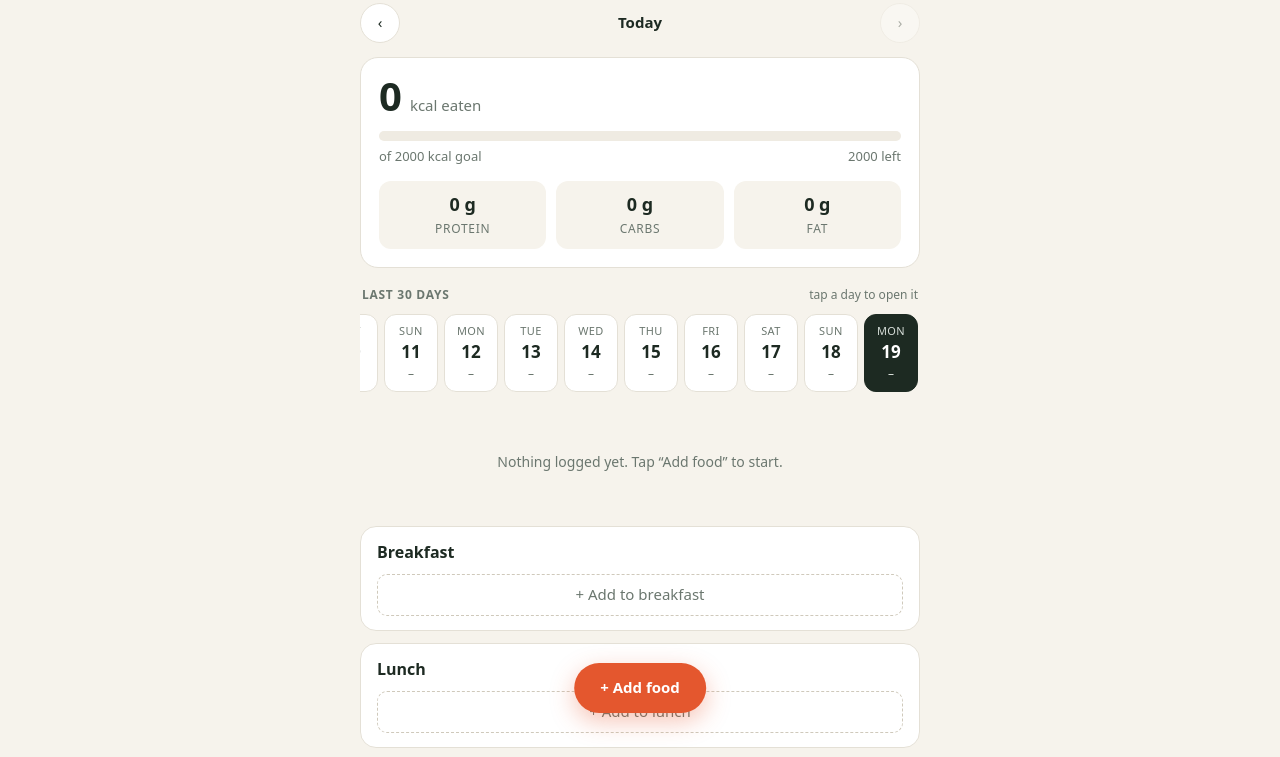
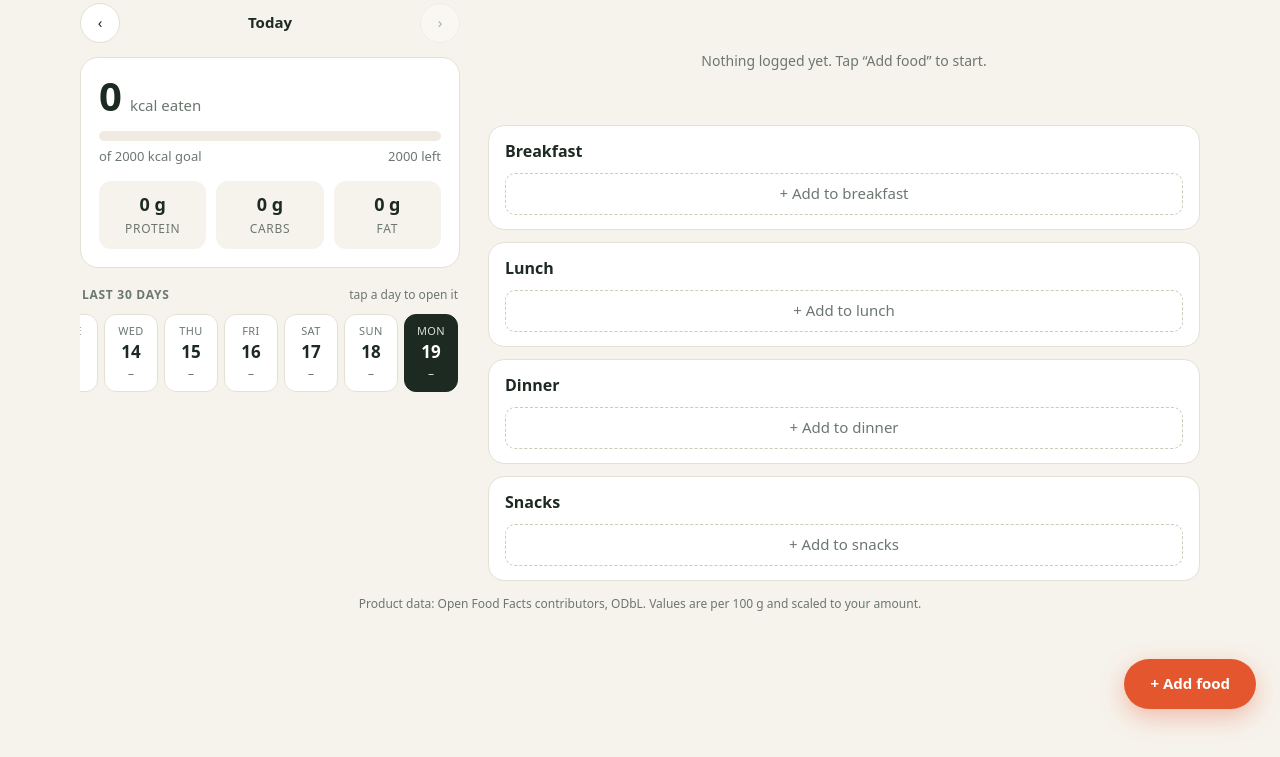
Before and after one commit to BertaGabor9283/online-yazio, a plain HTML site: page index.html in a window 1280 px wide. Shown: the part 67-824 px from the top of the page. After the commit the page ends 800 px from the top, so only its background shows below. Drawn offline with Linux system fonts and the light colour scheme.

Commit message:
Make the layout responsive: two columns on desktop
On screens 900px and wider, the day summary and history sit on the left and
the meals on the right, and the add-food and goal dialogs open centered.
Phones keep the single-column layout.

Co-Authored-By: Claude Haiku 5.5 <noreply@anthropic.com>
Claude-Session: https://claude.ai/code/session_01SdT5RGxhgf4m5z5TA8vJkc

```diff
--- a/index.html
+++ b/index.html
@@ -116,6 +116,20 @@ video{width:100%;max-width:100%;aspect-ratio:4/3;object-fit:cover;border-radius:
   background:var(--ink);color:#fff;padding:10px 16px;border-radius:12px;font-size:14px;transition:.25s;pointer-events:none;max-width:90%}
 .toast.on{opacity:1;transform:translate(-50%,0)}
 [hidden]{display:none!important}
+/* layout: one column on phones; two columns on wide screens */
+.layout{display:block}
+.col-a,.col-b{min-width:0}
+@media (min-width:900px){
+  body{padding-bottom:40px}
+  main{max-width:1120px}
+  .layout{display:grid;grid-template-columns:minmax(0,380px) minmax(0,1fr);gap:28px;align-items:start}
+  .col-a{position:sticky;top:20px}
+  .col-b .meal:first-child{margin-top:0}
+  .fab{left:auto;right:max(24px,env(safe-area-inset-right,0px));transform:none;bottom:24px}
+  .toast{left:auto;right:24px;transform:none;bottom:24px}
+  .toast.on{transform:none}
+  .sheet{inset:50% auto auto 50%;transform:translate(-50%,-50%);width:min(560px,92vw);max-height:88vh;border-radius:20px}
+}
 </style>
 </head>
 <body>
@@ -125,6 +139,8 @@ video{width:100%;max-width:100%;aspect-ratio:4/3;object-fit:cover;border-radius:
     <button class="ghost" id="openSettings" style="width:auto;margin:0;padding:7px 12px">Goal</button>
   </div>
 
+  <div class="layout">
+  <div class="col-a">
   <div class="datebar">
     <button class="nav" id="prev" aria-label="Previous day">‹</button>
     <div class="date" id="date"></div>
@@ -145,7 +161,11 @@ video{width:100%;max-width:100%;aspect-ratio:4/3;object-fit:cover;border-radius:
   <div class="sec-h"><span>Last 30 days</span><span style="text-transform:none;letter-spacing:0;font-weight:400">tap a day to open it</span></div>
   <div class="history" id="history"></div>
 
+  </div>
+  <div class="col-b">
   <div id="meals"></div>
+  </div>
+  </div>
   <p class="note">Product data: Open Food Facts contributors, ODbL. Values are per 100 g and scaled to your amount.</p>
 </main>
 
```
